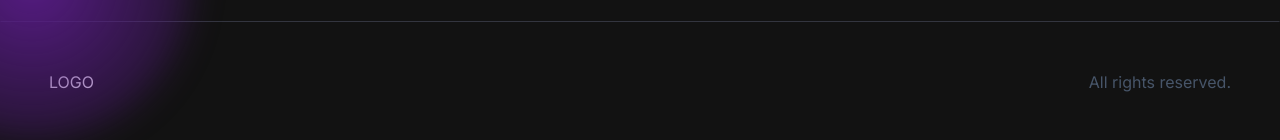
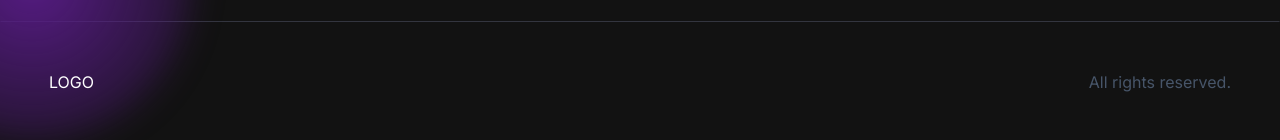
Before and after one commit to santiagoMoreno73/portfolio-website, a Next.js app: page / in a window 1280 px wide. Shown: the part 3231-3371 px from the top of the page. Built offline with nearby package versions, Linux system fonts and the light colour scheme.

Commit message:
bug fixed in logo footer

```diff
--- a/src/app/components/Footer.jsx
+++ b/src/app/components/Footer.jsx
@@ -1,10 +1,10 @@
-import React from 'react'
+import React from 'react';
 
 const Footer = () => {
   return (
     <footer className='footer border border-t-[#33353F] border-l-transparent border-r-transparent border-b-transparent text-white'>
         <div className='container p-12 flex justify-between'>
-          <span>
+          <span className='z-10'>
               LOGO
           </span>
           <p className='text-slate-600'>
```
